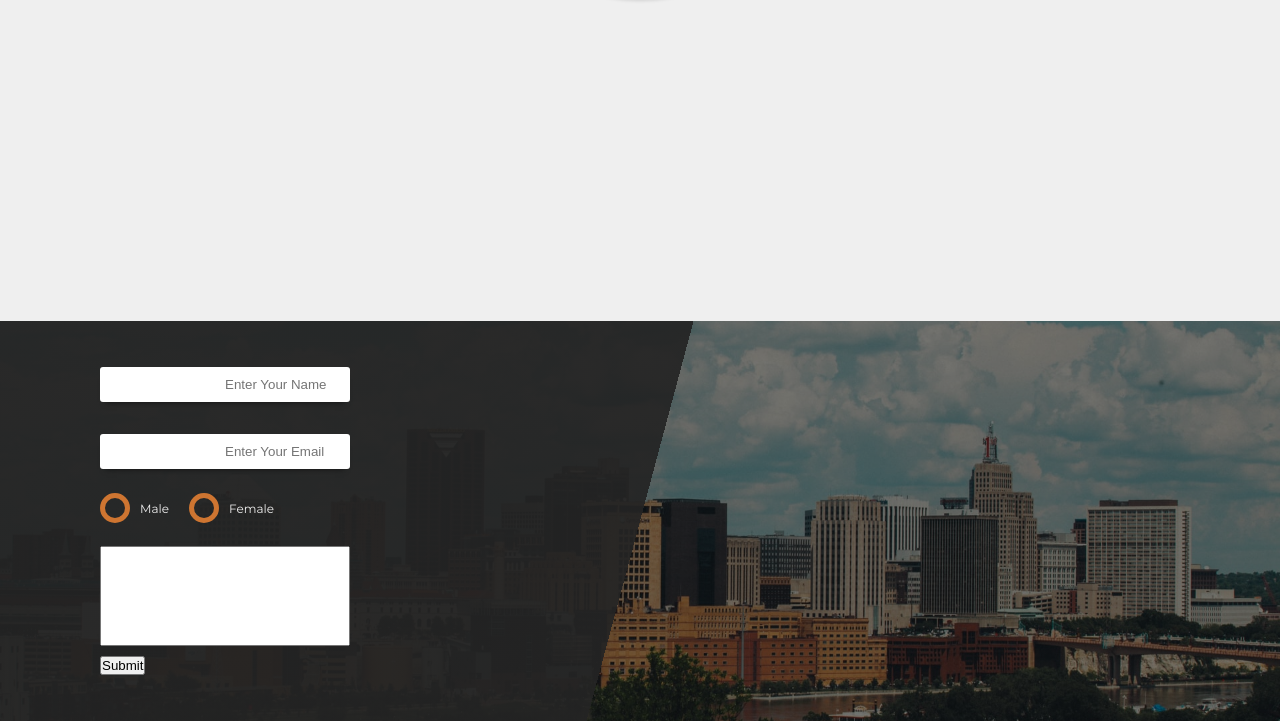
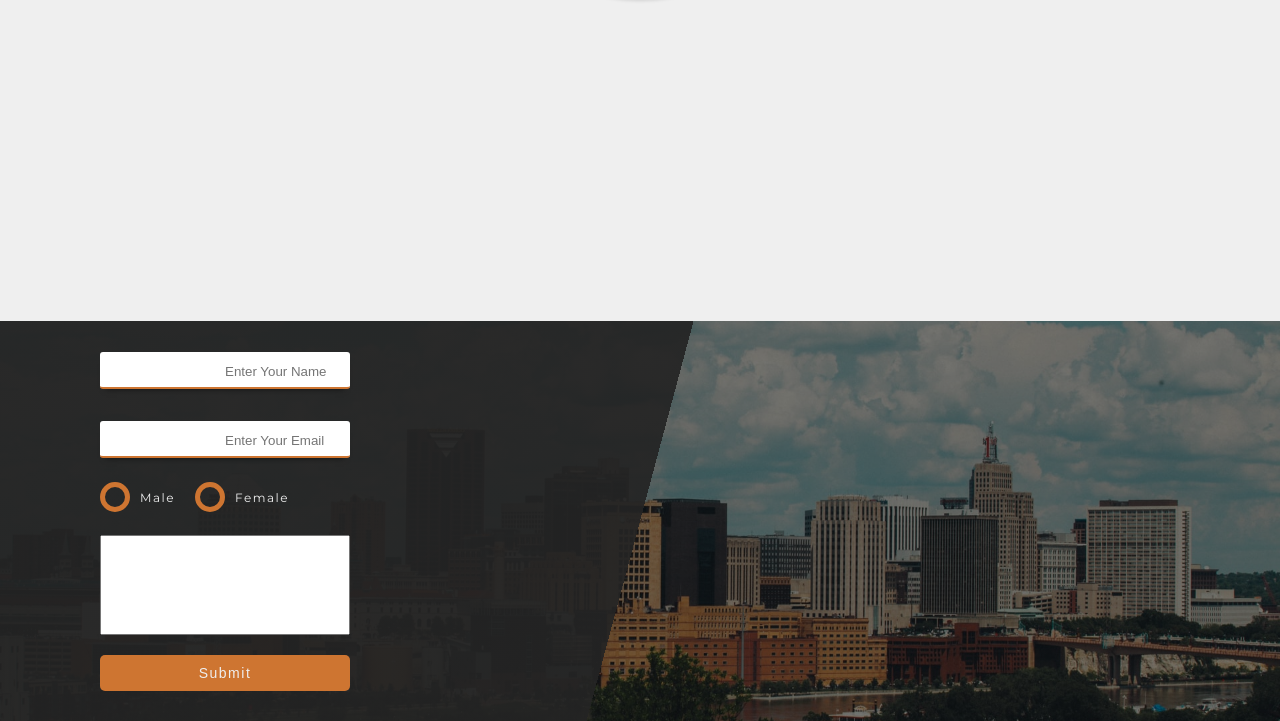
Before and after one commit to M-Alamgir/My-Portfolio, a website: page index.html in a window 1280 px wide. Shown: the part 679-1400 px from the top of the page. Drawn offline with Linux system fonts and the light colour scheme.

Commit message:
form completed.

```diff
--- a/sass/components/_contact.scss
+++ b/sass/components/_contact.scss
@@ -31,7 +31,7 @@
         border-radius: 3px;
         border: none;
         box-shadow: 0 .6rem .6rem -.6rem rgba(0,0,0, .6);
-
+        border-bottom: 2px solid var(--color-text);
     }
 
     &__field:focus {
@@ -39,11 +39,11 @@
     }
 
     &__field::-webkit-input-placeholder {
-        transform: translateX(50%);
+        transform: translate(50%, 2px);
         transition: all .2s;
     }
     &__field:focus::-webkit-input-placeholder {
-        transform: translateX(0%);
+        transform: translate(0%, 2px);
         opacity: 0;
         visibility: hidden;
     }
@@ -84,6 +84,7 @@
         position: relative;
         padding-left: 4rem;
         color: var(--color-bkg);
+        letter-spacing: 1.5px;
     }
 
     &__radio-style {
@@ -118,9 +119,19 @@
     &__text {
         height: 10rem;
         resize: none;
+
     }
 
     &__btn {
-
+        margin-top: 1rem;
+        width: 100%;
+        border-radius: 5px;
+        border: none;
+        background-color: var(--color-text);
+        padding: 1rem;
+        font-size: 1.4rem;
+        color: var(--color-bkg);
+        letter-spacing: 1.5px;
+        cursor: pointer;
     }
 }
```
Also changed, not shown: css/style.css.
